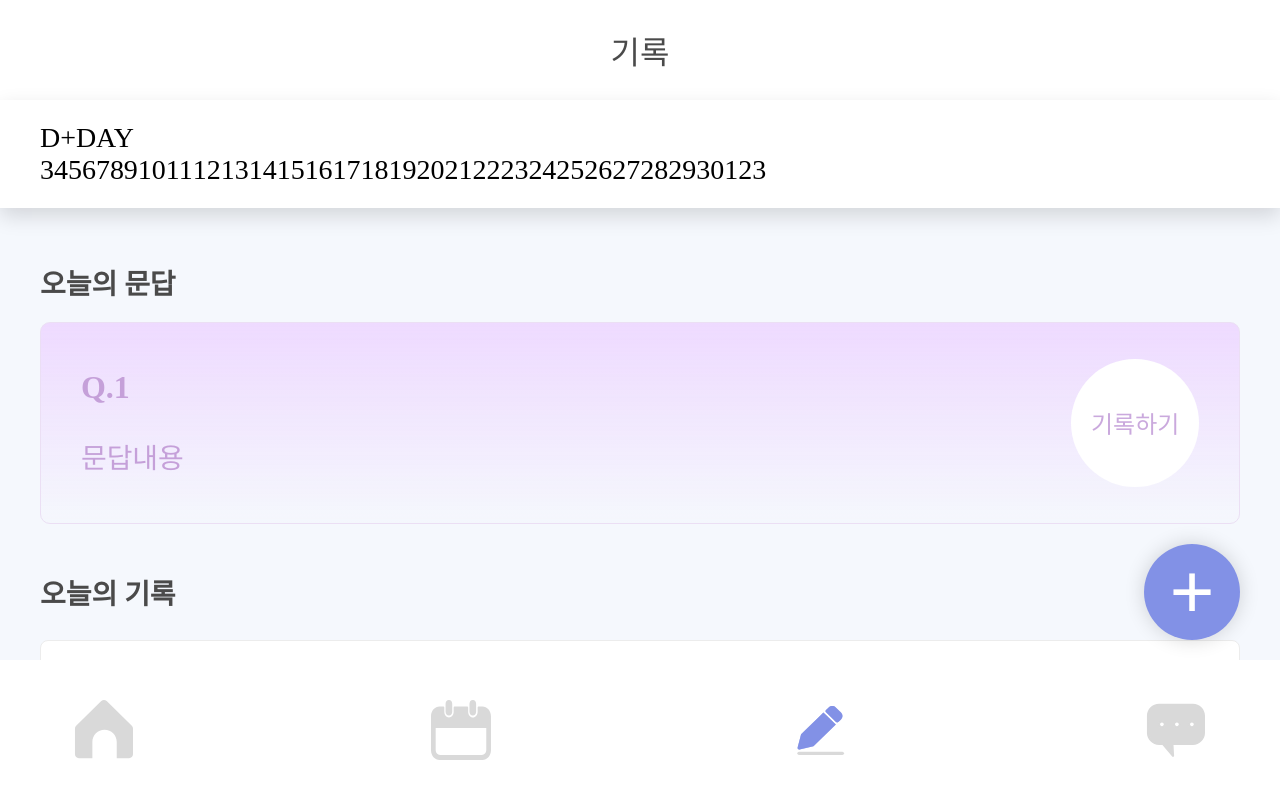
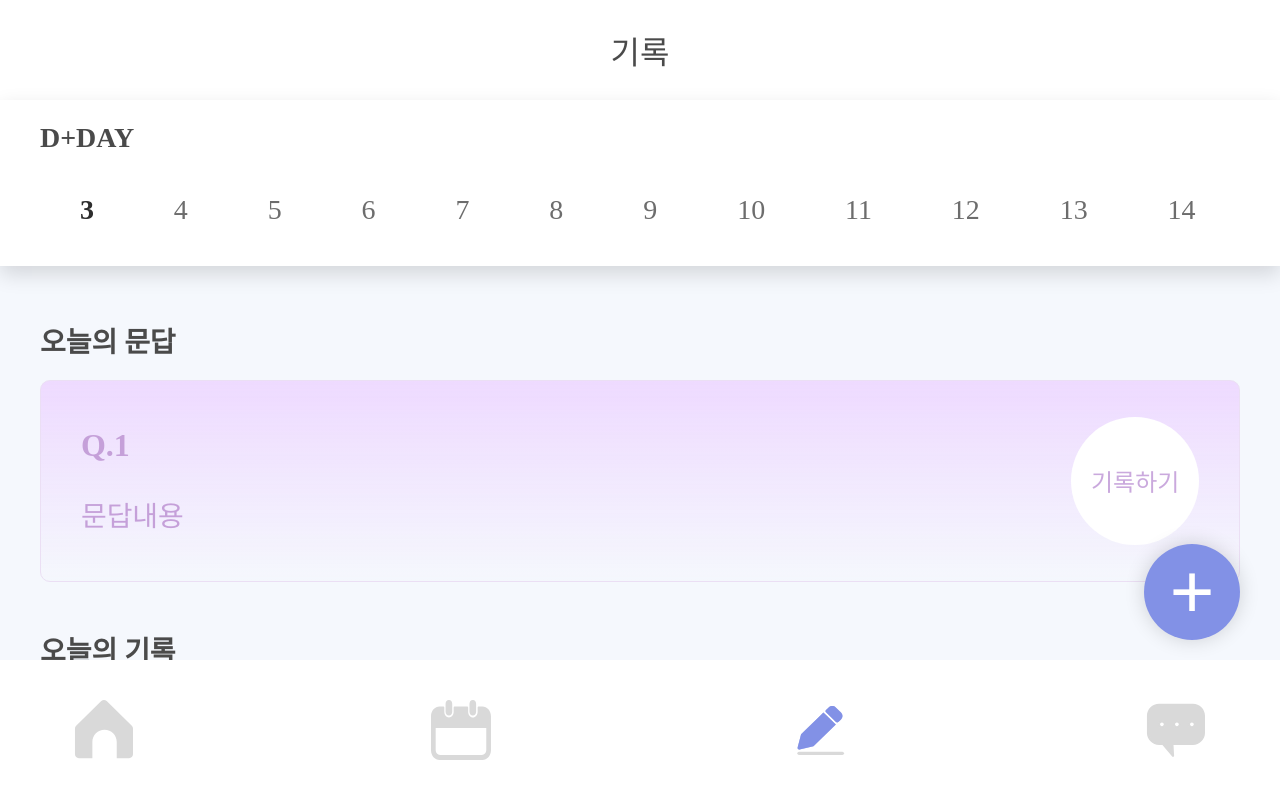
Before and after one commit to Kimbangul/IHuAe-web, a Next.js app: page /diary in a window 1280 px wide. Built offline with nearby package versions, Linux system fonts and the light colour scheme; a web font is replaced by a local one.

Commit message:
style: diary calendar styling

```diff
--- a/src/components/diary/CalendarView.tsx
+++ b/src/components/diary/CalendarView.tsx
@@ -1,6 +1,7 @@
 import { useRef, useState } from "react";
 import { Calendar } from "./DiaryStyle";
 import { DiaryViewParamType } from "./DiaryType";
+import moment from "moment";
 
 const CalendarView = ({ calendar }: DiaryViewParamType) => {
   const scorllRef = useRef<null | HTMLUListElement>(null);
@@ -37,7 +38,22 @@ const CalendarView = ({ calendar }: DiaryViewParamType) => {
       // onDragMove={onDragMove}
     >
       {calendar.map((el) => {
-        return <Calendar.Item key={el.date.format('D')}>{el.date.format('D')}</Calendar.Item>;
+        return (
+        <Calendar.Item
+          key={el.date.format('MM.DD')}
+          today={el.date.format('YYYY.MM.DD') === moment().format('YYYY.MM.DD')}
+        >
+          {el.date.format('D')}
+          {/* COMPONENT 당일일 때 아이콘 표시 */}
+         {/* <span>
+         {
+           day.date.format('YYYY.MM.DD') === moment().format('YYYY.MM.DD') &&
+           feelIcon !== null &&
+         <Calendar.Calendar.TodayIcon>{feelIcon}</Calendar.Calendar.TodayIcon>
+         }
+         </span> */}
+        </Calendar.Item>
+        );
       })}
     </Calendar.List>
   )
--- a/src/components/diary/DiaryStyle.ts
+++ b/src/components/diary/DiaryStyle.ts
@@ -1,4 +1,4 @@
-import styled from "styled-components";
+import styled, {css} from "styled-components";
 
 const Diary = {
   Wrap: styled.div`
@@ -110,6 +110,7 @@ export const Calendar = {
   Container : styled.section`
     background: ${({theme}) => theme.color.white};
     padding: 1.1rem 2rem;
+    padding-bottom: 2rem;
     position: relative;
     z-index: 2;
     box-shadow: 0 0.4rem 1rem rgba(0,0,0,0.14);
@@ -118,10 +119,21 @@ export const Calendar = {
     display: flex;
     width: 100%;
     overflow-x: auto;
+    margin-top: 2rem;
   `,
-  Item: styled.li`
-
+  Item: styled.li<{today: boolean}>`
+    color: ${({theme}) => theme.color.text.text_08};
+    padding: 0 2rem;
+    ${({today}) => today && css`
+        color: #2d2d2d;
+        ${({theme}) => theme.font.sans.bold};
+    `};
   `,
+   DDay : styled.span`
+   font-size: 1.4rem;
+   color: ${({theme}) => theme.color.text.text_09};
+   ${({theme}) => theme.font.sans.bold};
+ `
 
 }
 
--- a/src/components/diary/DiaryView.tsx
+++ b/src/components/diary/DiaryView.tsx
@@ -10,7 +10,7 @@ const DiaryView = ({ calendar }: DiaryViewParamType) => {
     <Diary.Wrap>
       <Header title='기록' />
       <Calendar.Container>
-        <span>D+DAY</span>
+        <Calendar.DDay>D+DAY</Calendar.DDay>
         <CalendarView calendar={calendar}/>
       </Calendar.Container>
       <Diary.Inquiry.Container>
```
